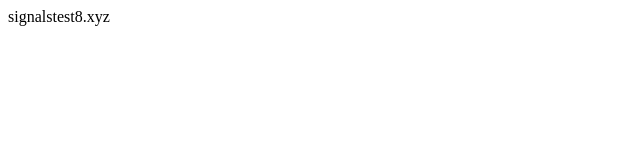
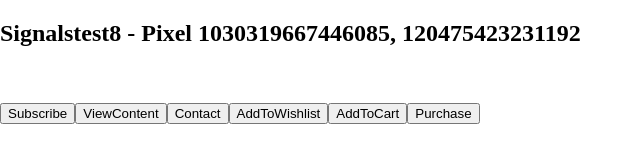
Before and after one commit to rkereskenyifb/signalstest8, a plain HTML site: page index.html in a window 1280 px wide. Shown: the whole page, without its empty margins (0-643 px from the left). Drawn offline with Linux system fonts and the light colour scheme.

Commit message:
Update index.html

```diff
--- a/index.html
+++ b/index.html
@@ -1 +1,51 @@
-signalstest8.xyz
+<!-- Example -->
+<!DOCTYPE html>
+<html lang="en">
+<head>
+<!-- Facebook Pixel Code -->
+<script>
+!function(f,b,e,v,n,t,s)
+{if(f.fbq)return;n=f.fbq=function(){n.callMethod?
+n.callMethod.apply(n,arguments):n.queue.push(arguments)};
+if(!f._fbq)f._fbq=n;n.push=n;n.loaded=!0;n.version='2.0';
+n.queue=[];t=b.createElement(e);t.async=!0;
+t.src=v;s=b.getElementsByTagName(e)[0];
+s.parentNode.insertBefore(t,s)}(window, document,'script',
+'https://connect.facebook.net/en_US/fbevents.js');
+fbq('init', '1030319667446085');
+fbq('init', '120475423231192');
+fbq('track', 'PageView');
+</script>
+<noscript><img height="1" width="1" style="display:none"
+src="https://www.facebook.com/tr?id=1030319667446085&ev=PageView&noscript=1"
+/></noscript>
+<!-- End Facebook Pixel Code -->
+
+<style>
+body,html {
+  margin: 0;
+  padding: 0;
+}
+* {
+  box-sizing: border-box;
+}
+.flex-container {
+  display: flex;
+}
+
+</style>
+
+</head>
+  <body>
+    <h2>Signalstest8 - Pixel 1030319667446085, 120475423231192</h2>
+    <br /><br />
+    <div class="flex-container">
+      <button onclick="fbq('track', 'Subscribe');">Subscribe</button>
+      <button onclick="fbq('track', 'ViewContent');">ViewContent</button>
+      <button onclick="fbq('track', 'Contact');">Contact</button>
+      <button onclick="fbq('track', 'AddToWishlist');">AddToWishlist</button>
+      <button onclick="fbq('track', 'AddToCart');">AddToCart</button>
+      <button onclick="fbq('track', 'Purchase', {currency: 'USD', value: 30.00});">Purchase</button>
+    </div>
+  </body>
+</html>
```
